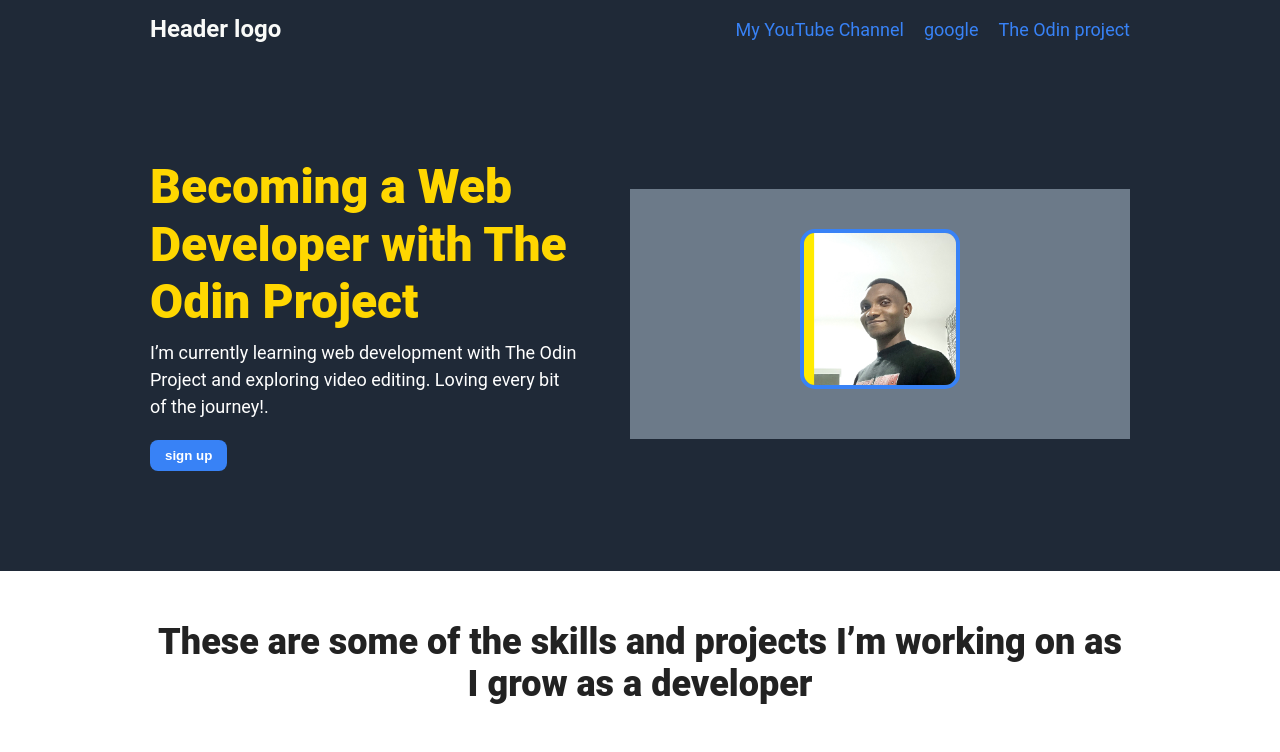
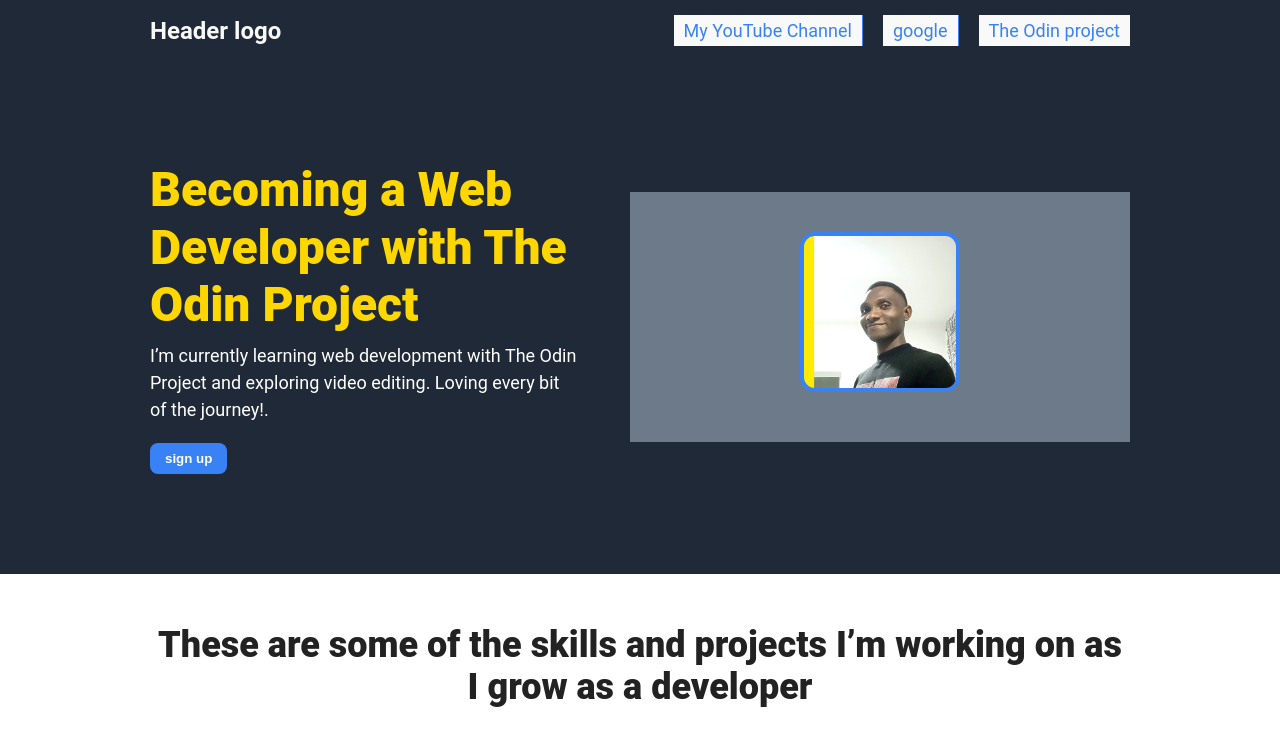
Before and after one commit to Henry3029/landing-page, a plain HTML site: page Index.html in a window 1280 px wide. Shown: the top 752 px of the page. Drawn offline with Linux system fonts and the light colour scheme.

Commit message:
Add Background-color to link list, and Target attribut to Each link

```diff
--- a/Index.html
+++ b/Index.html
@@ -12,8 +12,8 @@
 				<div class="header-logo">Header logo</div>
 					<ul class="header-links">
 						<li><a href="https://m.youtube.com/channel/UClYgiIqkn3LC4Jg5JiRS7rg" target="_blank">My YouTube Channel</a></li>
-						<li><a href="https://www.google.com/">google</a></li>
-						<li><a href="https://www.theodinproject.com/paths/foundations/courses/foundations">The Odin project</a></li>
+						<li><a href="https://www.google.com/" target="_blank">google</a></li>
+						<li><a href="https://www.theodinproject.com/paths/foundations/courses/foundations" target="_blank">The Odin project</a></li>
 					</ul>
 			   </div>
 				 <div class="hero">
--- a/style.css
+++ b/style.css
@@ -56,6 +56,16 @@
 	gap: 10px;
 	font-size: 18px;
 	color: #3882f6;
+}
+
+.header-links li {
+	border-right: 1px solid;
+	padding: 5px 10px;
+	background-color: #f9f9f9;
+}
+
+.header-links li:last-child {
+	border-right: none;
 }
 /*----section 2: hero/showcase----*/
 .hero {
```
